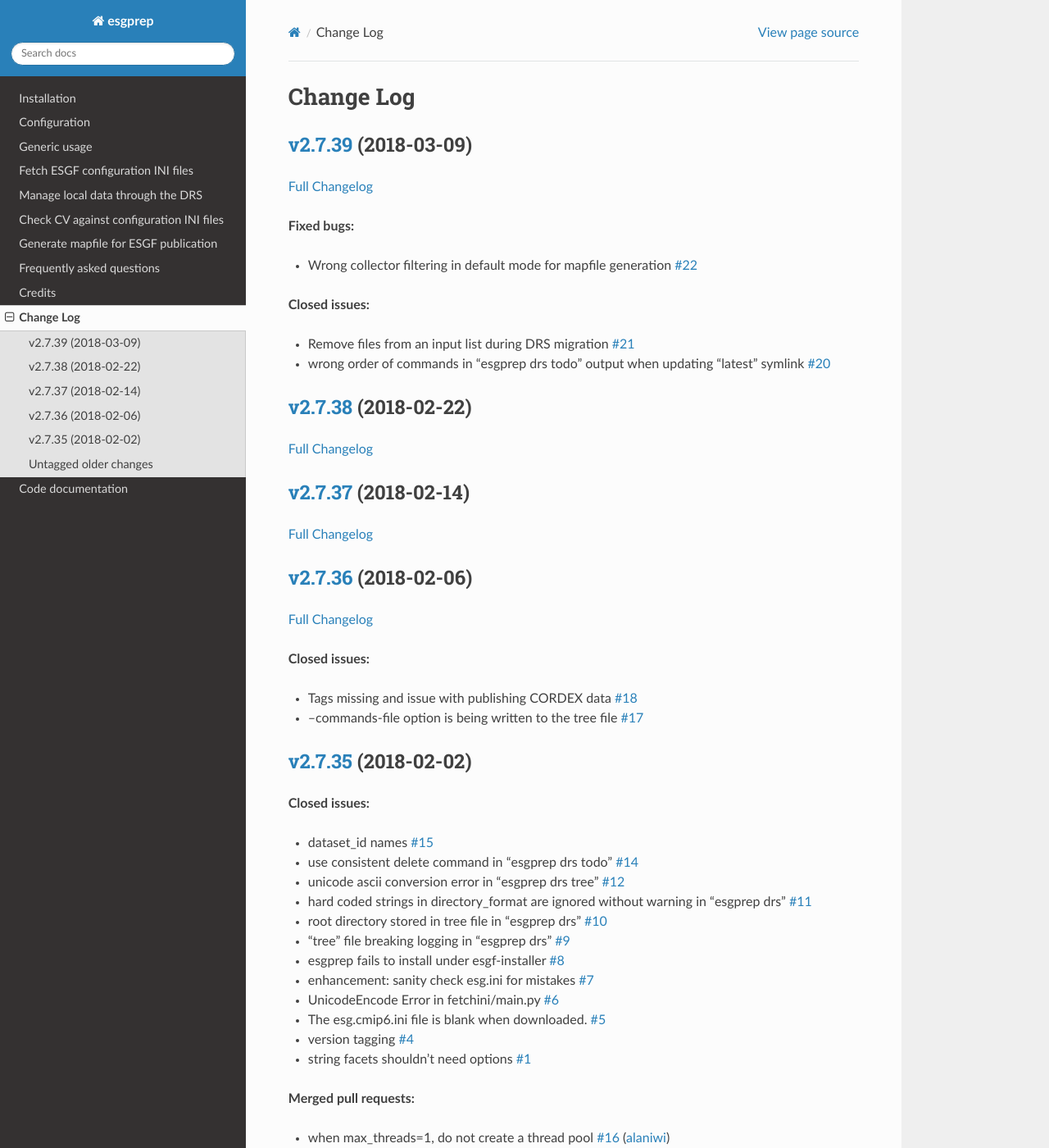
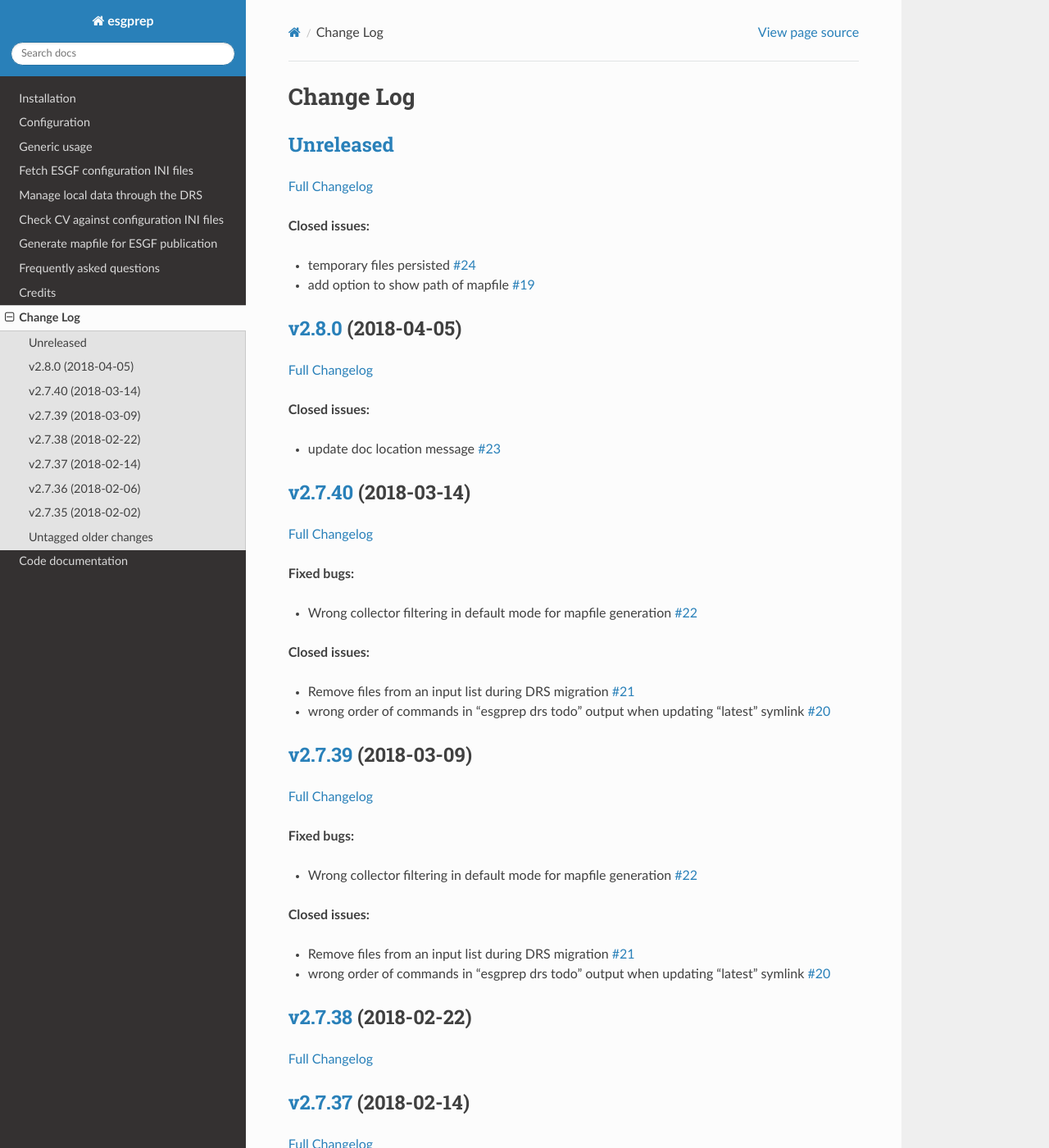
Before and after one commit to ESGF/esgf-prepare, a Sphinx documentation site: the page built from docs/log.rst, in a window 1280 px wide and 1400 px high. Shown: the whole window at 82% size. Built offline with Sphinx 7.4.7 and the Read the Docs theme 2.0.0, drawn with Linux system fonts in a browser that asks for light colours; the version number could not be read and is left out.

Commit message:
update changelog

```diff
--- a/docs/log.rst
+++ b/docs/log.rst
@@ -3,6 +3,49 @@
 
 Change Log
 ==========
+
+`Unreleased <https://github.com/ESGF/esgf-prepare/tree/HEAD>`__
+---------------------------------------------------------------
+
+`Full
+Changelog <https://github.com/ESGF/esgf-prepare/compare/v2.8.0...HEAD>`__
+
+**Closed issues:**
+
+-  temporary files persisted
+   `#24 <https://github.com/ESGF/esgf-prepare/issues/24>`__
+-  add option to show path of mapfile
+   `#19 <https://github.com/ESGF/esgf-prepare/issues/19>`__
+
+`v2.8.0 <https://github.com/ESGF/esgf-prepare/tree/v2.8.0>`__ (2018-04-05)
+--------------------------------------------------------------------------
+
+`Full
+Changelog <https://github.com/ESGF/esgf-prepare/compare/v2.7.40...v2.8.0>`__
+
+**Closed issues:**
+
+-  update doc location message
+   `#23 <https://github.com/ESGF/esgf-prepare/issues/23>`__
+
+`v2.7.40 <https://github.com/ESGF/esgf-prepare/tree/v2.7.40>`__ (2018-03-14)
+----------------------------------------------------------------------------
+
+`Full
+Changelog <https://github.com/ESGF/esgf-prepare/compare/v2.7.39...v2.7.40>`__
+
+**Fixed bugs:**
+
+-  Wrong collector filtering in default mode for mapfile generation
+   `#22 <https://github.com/ESGF/esgf-prepare/issues/22>`__
+
+**Closed issues:**
+
+-  Remove files from an input list during DRS migration
+   `#21 <https://github.com/ESGF/esgf-prepare/issues/21>`__
+-  wrong order of commands in "esgprep drs todo" output when updating
+   "latest" symlink
+   `#20 <https://github.com/ESGF/esgf-prepare/issues/20>`__
 
 `v2.7.39 <https://github.com/ESGF/esgf-prepare/tree/v2.7.39>`__ (2018-03-09)
 ----------------------------------------------------------------------------
```
